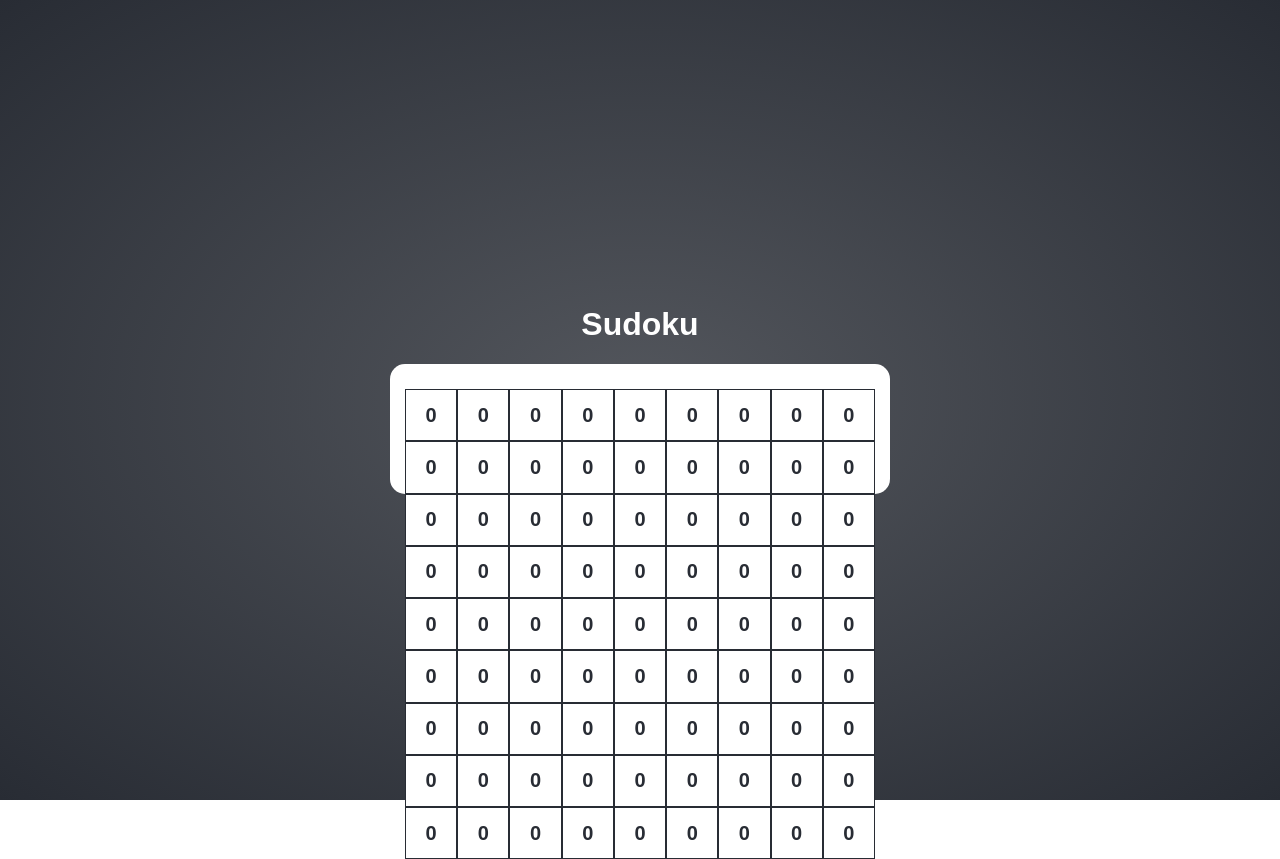
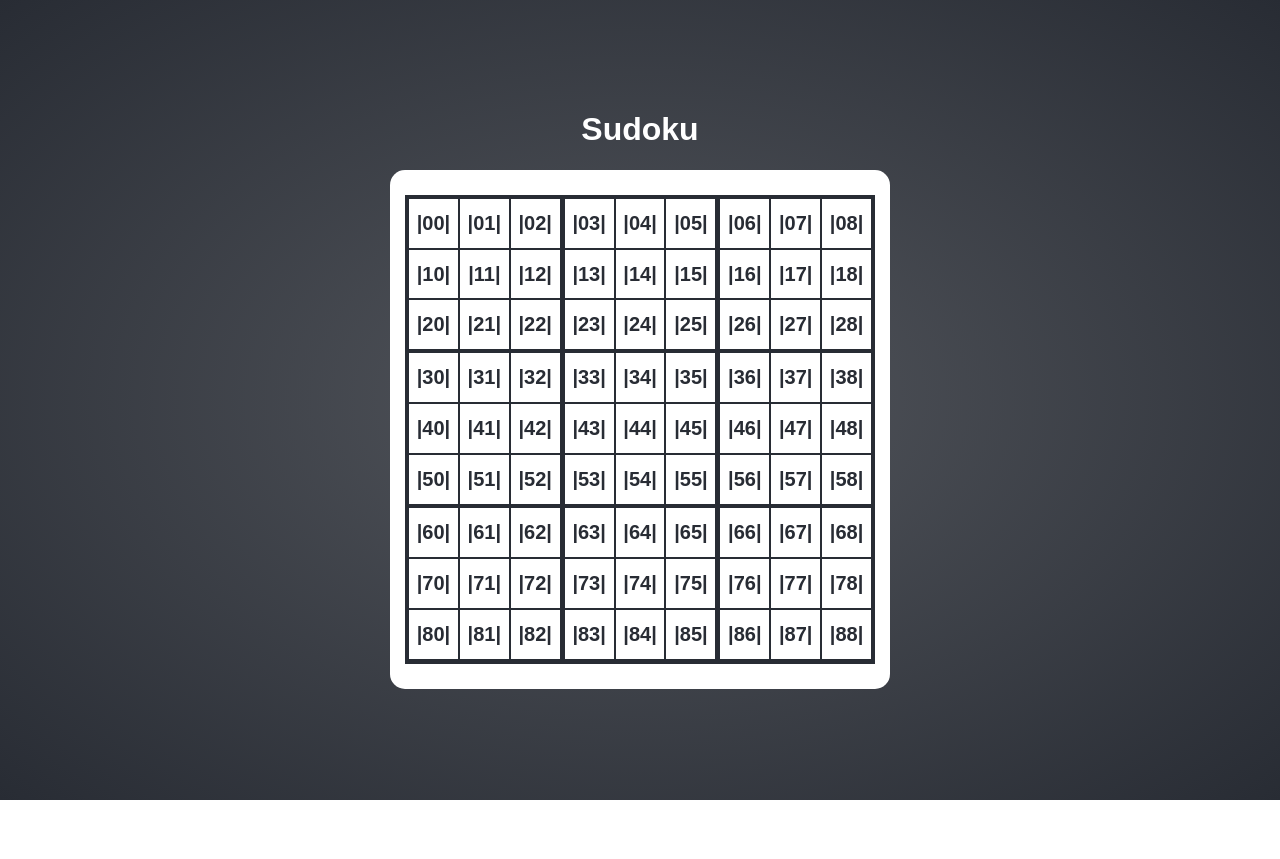
Before and after one commit to Acalltoredemption/redux-sudoku, a React (Create React App) app: page / in a window 1280 px wide. After the commit the page ends 800 px from the top, so only its background shows below. Built offline with nearby package versions, Linux system fonts and the light colour scheme.

Commit message:
styling changes to the grid

```diff
--- a/src/components/grid/block/index.tsx
+++ b/src/components/grid/block/index.tsx
@@ -1,13 +1,18 @@
-import React, {FC} from 'react';
-import {Container} from './styles';
+import React, { FC } from 'react'
+import { Container } from './styles'
 
 interface IProps {
-    colIndex: number
-    rowIndex: number
+  colIndex: number
+  rowIndex: number
 }
 
-const Block: FC<IProps> = ({colIndex, rowIndex}) => {
-    return <Container data-cy={`block-${rowIndex}-${colIndex}`}>0</Container>
+const Block: FC<IProps> = ({ colIndex, rowIndex }) => {
+  return (
+    <Container data-cy={`block-${rowIndex}-${colIndex}`}>
+      |{rowIndex}
+      {colIndex}|
+    </Container>
+  )
 }
 
-export default Block;
+export default Block
--- a/src/components/grid/styles/index.tsx
+++ b/src/components/grid/styles/index.tsx
@@ -1,12 +1,45 @@
-import styled, {css} from "styled-components";
+import styled, { css } from 'styled-components'
 
 export const Container = styled.div`
-    display: flex;
-    flex-direction: column;
-    margin: 10px 0;
+  display: flex;
+  flex-direction: column;
+  margin: 10px 0;
 `
 
 export const Row = styled.div`
+  ${({ theme }) => css`
     display: flex;
     flex-flow: row;
+
+    &:nth-child(1) {
+      div {
+        border-top: solid 4px ${theme.colors.black};
+      }
+    }
+    &:nth-child(3),
+    &:nth-child(6) {
+      div {
+        border-bottom: solid 3px ${theme.colors.black};
+      }
+    }
+
+    &:nth-child(9) {
+      border-bottom: solid 4px ${theme.colors.black};
+    }
+
+    div {
+      &:nth-child(1) {
+        border-left: solid 4px ${theme.colors.black};
+      }
+      &:nth-child(3),
+      &:nth-child(6),
+      &:nth-child(9) {
+        border-right: solid 4px ${theme.colors.black};
+      }
+      &::nth-child(4),
+      &:nth-child(7) {
+        border-left: none;
+      }
+    }
+  `}
 `
--- a/src/components/styles/card/index.tsx
+++ b/src/components/styles/card/index.tsx
@@ -1,13 +1,13 @@
-import styled, {css} from 'styled-components';
+import styled, { css } from 'styled-components'
 
 export const Card = styled.div`
-    ${({theme}) => css`
+  ${({ theme }) => css`
     background-color: ${theme.colors.white};
     border-radius: 15px;
     display: flex;
     flex: 1;
     flex-direction: column;
-    max-height: 100px;
+    max-height: fit-content;
     padding: 15px;
-    `}
+  `}
 `
```
Also changed, not shown: src/components/grid/block/styles/index.tsx (+7 -8 lines), src/components/grid/index.tsx (+8 -8 lines).
